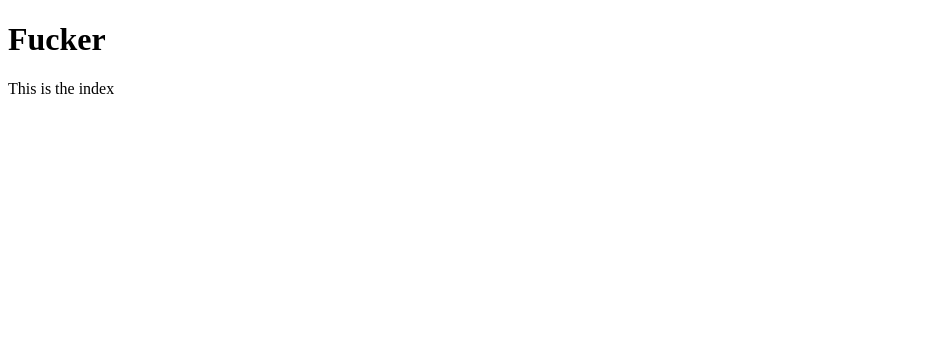
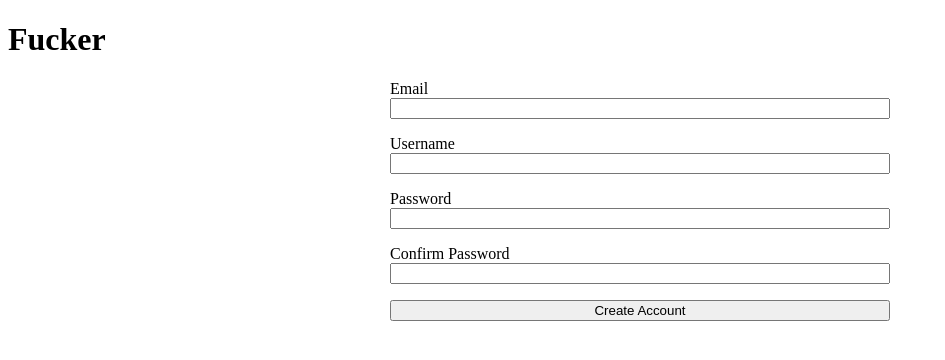
Before and after one commit to ElliotJcbH/rising-sun, a React (Vite) app in the folder web-client/: page / in a window 1280 px wide. Shown: the top 360 px of the page, without its empty margins (0-945 px from the left). Built offline with nearby package versions, Linux system fonts and the light colour scheme.

Commit message:
added stuff to web-client

```diff
--- a/web-client/src/App.tsx
+++ b/web-client/src/App.tsx
@@ -17,6 +17,7 @@ declare module "@tanstack/react-router" {
 }
 
 function App() {
+
   return (
     <RouterProvider router={router} />
   )
--- a/web-client/src/pages/__root.tsx
+++ b/web-client/src/pages/__root.tsx
@@ -1,6 +1,25 @@
 import { Outlet } from "@tanstack/react-router";
+import '@/styles/global.css';
+import { useEffect, useState } from "react";
 
 const Root = () => {
+
+    const [authToken, setAuthToken] = useState(window.localStorage.getItem("authToken"));
+
+    useEffect(() => {
+        if(!authToken) return;
+
+        const accessToken = JSON.parse(authToken).accessToken;
+        if(!accessToken) return;
+
+        setInterval
+    }, [authToken]);
+
+    window.addEventListener('storage', (e) => {
+        if(e.key === authToken) {
+            setAuthToken(window.localStorage.getItem("authToken"));
+        }
+    })
 
     return (
         <div>
--- /dev/null
+++ b/web-client/src/pages/_app/Home.tsx
@@ -0,0 +1,10 @@
+
+const Home = () => {
+
+    return (
+        'Welcome to the home page!'
+    )
+
+}
+
+export default Home;
--- a/web-client/src/pages/_app/Index.tsx
+++ /dev/null
@@ -1,12 +0,0 @@
-
-const Index = () => {
-
-    return (
-        <div>
-            This is the index
-        </div>
-    )
-
-}
-
-export default Index;
--- /dev/null
+++ b/web-client/src/pages/_auth/Index.tsx
@@ -0,0 +1,71 @@
+import React from "react";
+import '@/styles/Index.css';
+
+const Index = () => {
+
+    const createAccount = async (e: React.FormEvent<HTMLFormElement>) => {
+        e.preventDefault();
+
+        const formData = new FormData(e.currentTarget);
+        const data = {
+            email: formData.get('email') as string,
+            username: formData.get('username') as string,
+            password: formData.get('password') as string,
+            confirmPassword: formData.get('confirmPassword') as string,
+        };
+
+        if (data.password !== data.confirmPassword) {
+            throw new Error('Passwords do not match');
+        }
+
+        const res = await fetch(`${import.meta.env.VITE_API_URL}/create`, {
+            method: 'POST',
+            headers: {
+                'Content-Type': 'application/json'
+            },
+            body: JSON.stringify({
+                username: data.username,
+                email: data.email,
+                password: data.password
+            })
+        })
+
+        if(!res.ok) throw new Error(`Account creation failed: ${res.status}`);
+
+        const body = await res.json();
+        localStorage.setItem('authToken', JSON.stringify(body));
+
+        alert('Account Created');
+
+        // if(!body.accessToken || !body.refreshToken) {
+        //     throw new Error('Missing tokens in response');
+        // }
+    }
+
+    return (
+        <div>
+            <form onSubmit={createAccount}>
+                <label>
+                    Email
+                    <input type='email' name='email' required />
+                </label>
+                <label>
+                    Username
+                    <input type='text' name='username' required />
+                </label>
+                <label>
+                    Password
+                    <input type='password' name='password' required />
+                </label>
+                <label>
+                    Confirm Password
+                    <input type='password' name='confirmPassword' required />
+                </label>
+                <button type='submit'>Create Account</button>
+            </form>
+        </div>
+    )
+
+}
+
+export default Index;
--- /dev/null
+++ b/web-client/src/pages/_auth/_auth.tsx
@@ -0,0 +1,11 @@
+import { Outlet } from "@tanstack/react-router";
+
+const AuthLayout = () => {
+
+    return (
+        <Outlet />
+    )
+
+}
+
+export default AuthLayout;
--- a/web-client/src/routes.ts
+++ b/web-client/src/routes.ts
@@ -1,7 +1,9 @@
 import { createRootRoute, createRoute } from "@tanstack/react-router";
 import Root from "@/pages/__root";
-import Index from "@/pages/_app/Index";
-import AppLayout from "./pages/_app/_app";
+import AuthLayout from "@/pages/_auth/_auth";
+import AppLayout from "@/pages/_app/_app";
+import Index from "@/pages/_auth/Index";
+import Home from "@/pages/_app/Home";
 
 const rootRoute = createRootRoute({
     component: Root,
@@ -16,17 +18,27 @@ const appLayoutRoute = createRoute({
 const authLayoutRoute = createRoute({
     getParentRoute: () => rootRoute,
     id: '_auth',
+    component: AuthLayout,
 
 })
 
 const indexRoute = createRoute({
-    getParentRoute: () => appLayoutRoute,
+    getParentRoute: () => authLayoutRoute,
     path: '/',
     component: Index
 })
 
+const homeRoute = createRoute({
+    getParentRoute: () => appLayoutRoute,
+    path: '/home',
+    component: Home
+})
+
 export const routeTree = rootRoute.addChildren([
+    authLayoutRoute.addChildren([
+        indexRoute
+    ]),
     appLayoutRoute.addChildren([
-        indexRoute
+        homeRoute
     ])
 ])
--- /dev/null
+++ b/web-client/src/styles/Index.css
@@ -0,0 +1,13 @@
+
+form {
+    display: flex;
+    flex-direction: column;
+    max-width: 500px;
+    margin-inline: auto;
+    row-gap: 1rem;
+}
+
+label {
+    display: flex;
+    flex-direction: column;
+}
--- /dev/null
+++ b/web-client/src/styles/global.css
@@ -0,0 +1,3 @@
+* {
+    box-sizing: border-box;
+}
--- a/web-client/tsconfig.json
+++ b/web-client/tsconfig.json
@@ -24,7 +24,8 @@
     "baseUrl": ".",
     "paths": {
       "@/*": ["./src/*"],
-      "@/pages": ["./src/pages"]
+      "@/pages": ["./src/pages"],
+      "@/styles": ["./src/styles"],
     }
   }
 }
```
Also changed, not shown: 2 other files (tests, documents, lock files or other folders).
